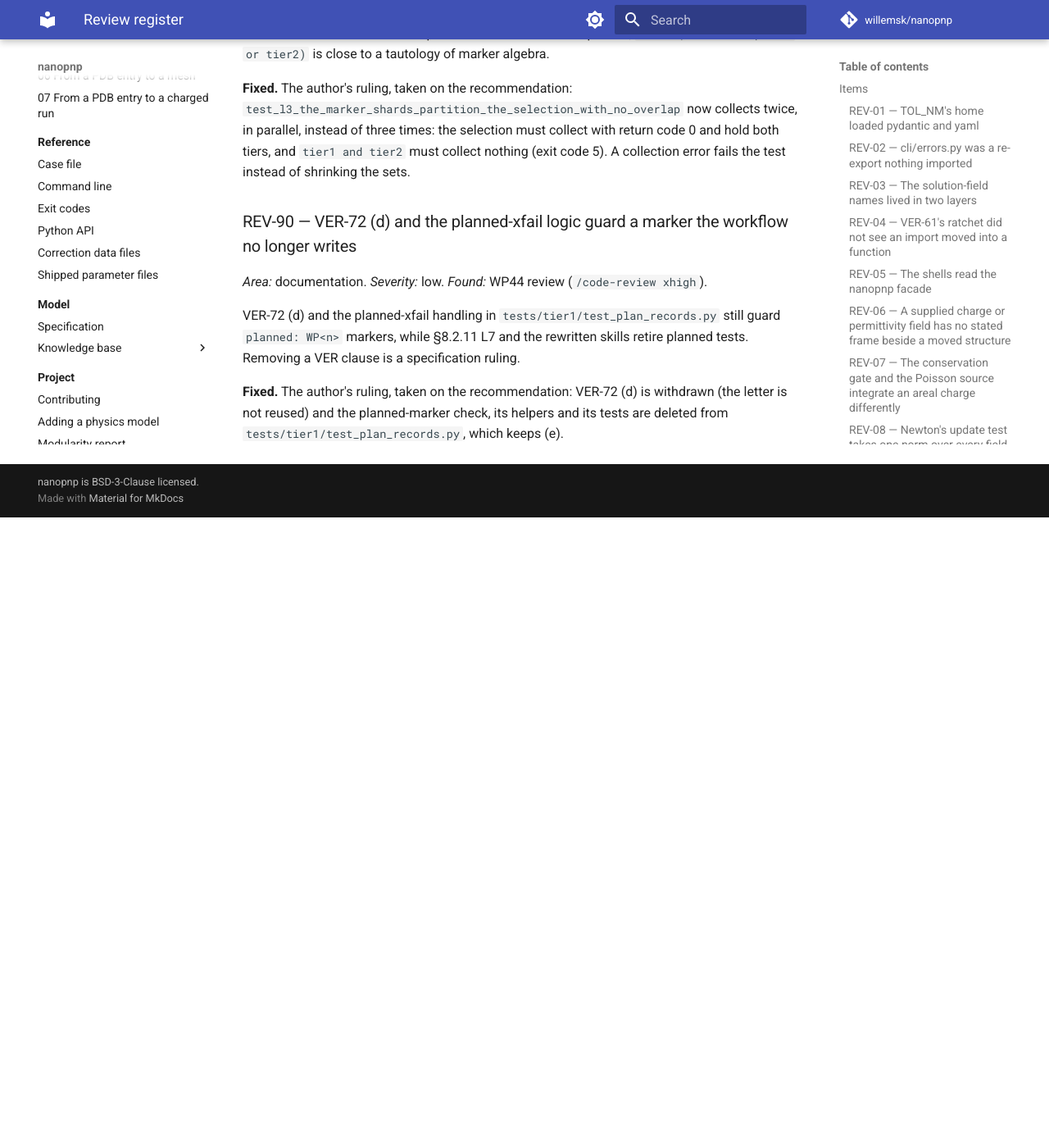
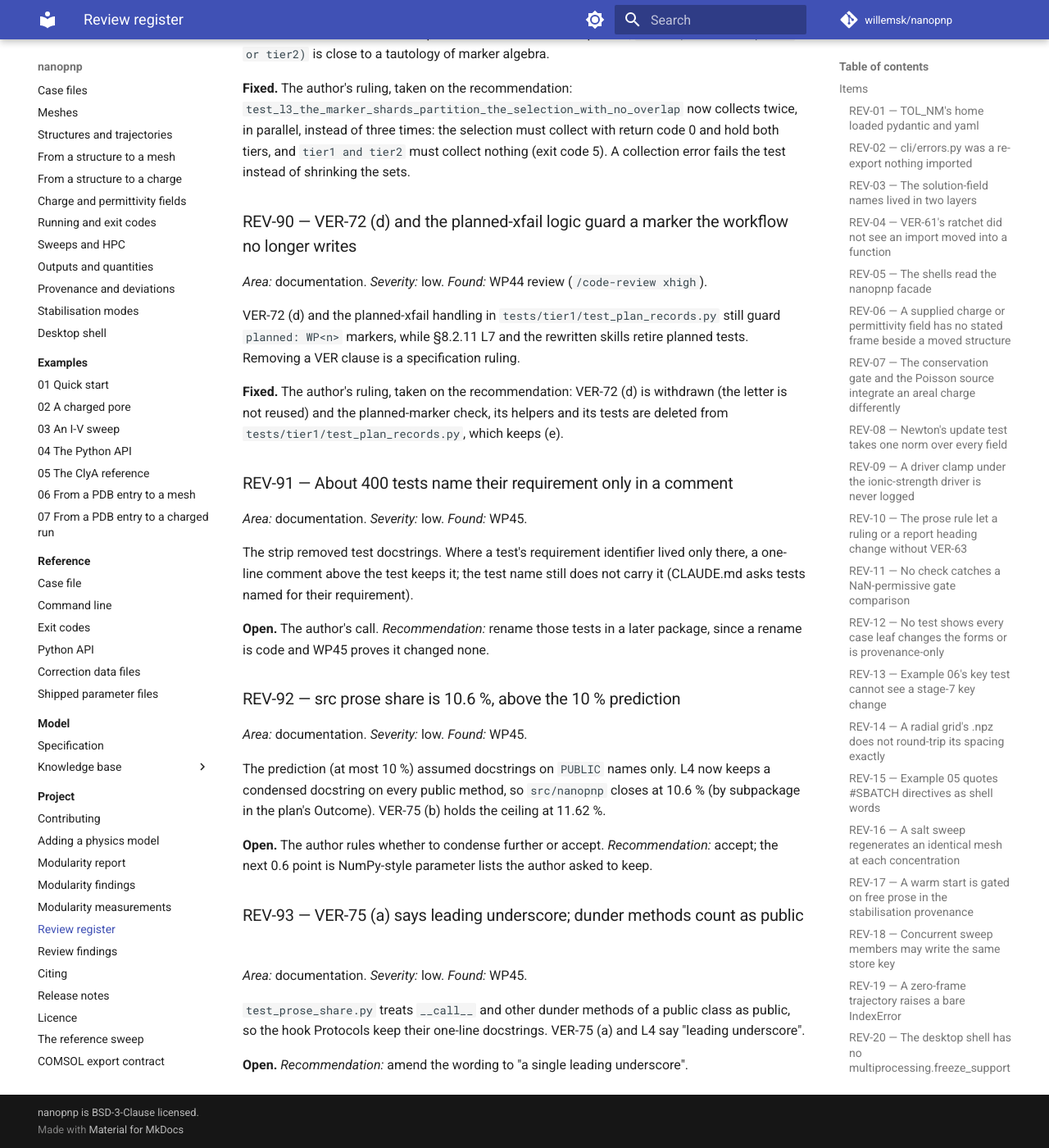
Before and after one commit to willemsk/nanopnp, an MkDocs documentation site: the page built from docs/project/review-items.md, in a window 1280 px wide and 1400 px high, scrolled down 25421 px. Shown: the whole window at 82% size. Built offline with MkDocs 1.6.1 and Material for MkDocs 9.7.7, drawn with Linux system fonts in a browser that asks for light colours; comment, search, counter and statistics services are not loaded; before the commit the page ends 26052 px from its top, so only the background shows below that.

Commit message:
test: cap the prose share and the docstrings that stay (VER-75)
Item 28 of WP45: tests/tier1/test_prose_share.py checks (a) docstrings only on public src names, none in tests, module docstrings one line, and (b) the prose-share ceilings 11.62 % (src) and 3.14 % (tests). Records the Outcome, REV-91 to REV-93, the changelog and the delivered status.

Co-Authored-By: Claude Sonnet 5.5 <noreply@anthropic.com>
Claude-Session: https://claude.ai/code/session_01YKPEGGniMPHawc31fzaKUe

```diff
--- a/docs/project/review-items.md
+++ b/docs/project/review-items.md
@@ -918,3 +918,27 @@ D101 to D107 are off (§8.2.11 L4), so no automated check says a symbol of `nano
 VER-72 (d) and the planned-xfail handling in `tests/tier1/test_plan_records.py` still guard `planned: WP<n>` markers, while §8.2.11 L7 and the rewritten skills retire planned tests. Removing a VER clause is a specification ruling.
 
 **Fixed.** The author's ruling, taken on the recommendation: VER-72 (d) is withdrawn (the letter is not reused) and the planned-marker check, its helpers and its tests are deleted from `tests/tier1/test_plan_records.py`, which keeps (e).
+
+### REV-91 — About 400 tests name their requirement only in a comment
+
+*Area:* documentation. *Severity:* low. *Found:* WP45.
+
+The strip removed test docstrings. Where a test's requirement identifier lived only there, a one-line comment above the test keeps it; the test name still does not carry it (CLAUDE.md asks tests named for their requirement).
+
+**Open.** The author's call. *Recommendation:* rename those tests in a later package, since a rename is code and WP45 proves it changed none.
+
+### REV-92 — src prose share is 10.6 %, above the 10 % prediction
+
+*Area:* documentation. *Severity:* low. *Found:* WP45.
+
+The prediction (at most 10 %) assumed docstrings on `PUBLIC` names only. L4 now keeps a condensed docstring on every public method, so `src/nanopnp` closes at 10.6 % (by subpackage in the plan's Outcome). VER-75 (b) holds the ceiling at 11.62 %.
+
+**Open.** The author rules whether to condense further or accept. *Recommendation:* accept; the next 0.6 point is NumPy-style parameter lists the author asked to keep.
+
+### REV-93 — VER-75 (a) says leading underscore; dunder methods count as public
+
+*Area:* documentation. *Severity:* low. *Found:* WP45.
+
+`test_prose_share.py` treats `__call__` and other dunder methods of a public class as public, so the hook Protocols keep their one-line docstrings. VER-75 (a) and L4 say "leading underscore".
+
+**Open.** *Recommendation:* amend the wording to "a single leading underscore".
```
Also changed, not shown: CHANGELOG.md (+9 -0 lines), docs/plans/current.md (+3 -3 lines), docs/plans/phase-4-polish-and-user-testing.md (+9 -5 lines), docs/plans/wp45-prose-strip.md (+16 -2 lines), docs/project/review-findings.md (+3 -0 lines), 3 other files.
